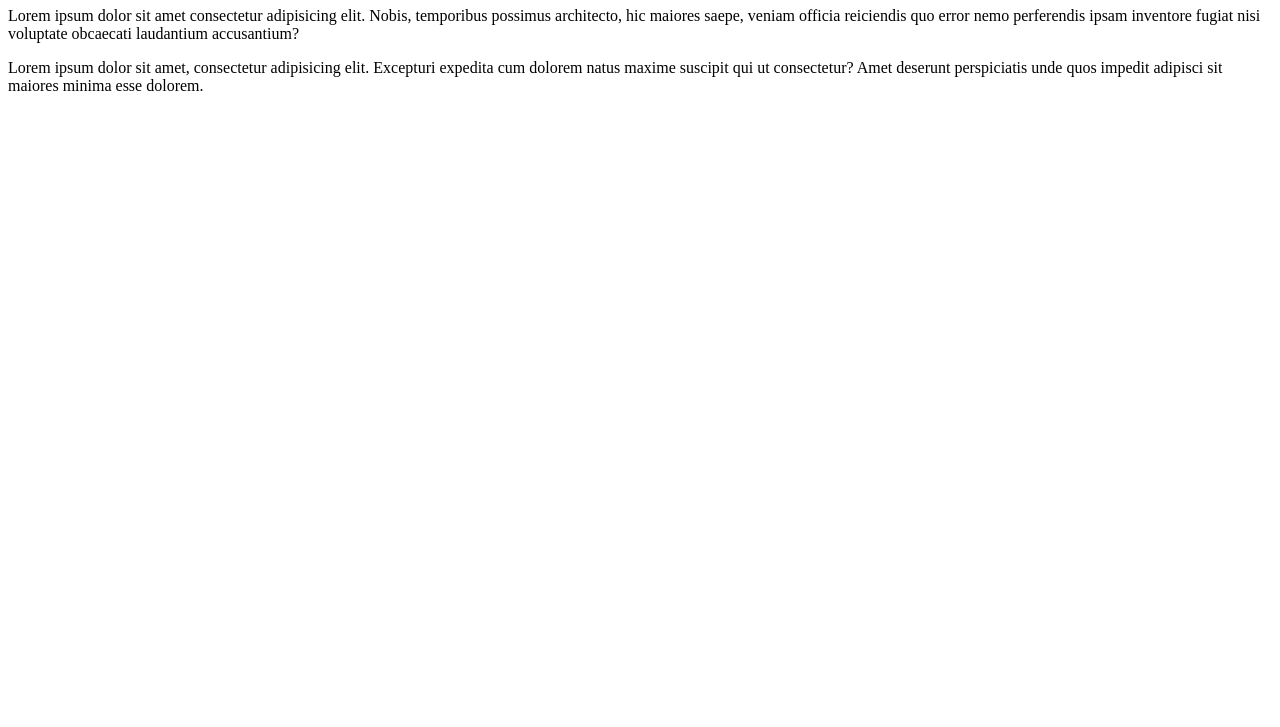
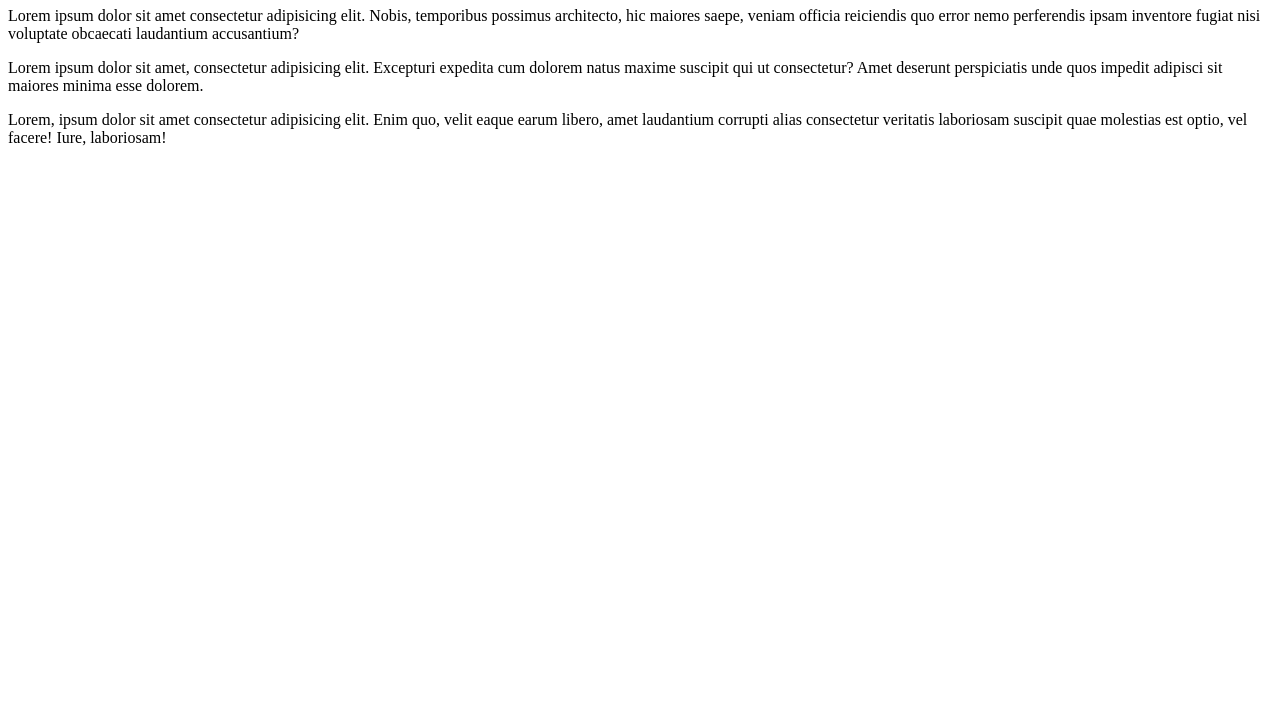
Before and after one commit to dev-kucha/bra-03-homework-salfteach, a plain HTML site: page index.html in a window 1280 px wide. Shown: the part 73-800 px from the top of the page. Drawn offline with Linux system fonts and the light colour scheme.

```diff
--- a/index.html
+++ b/index.html
@@ -15,6 +15,9 @@
         laudantium accusantium?</p>
     <p>Lorem ipsum dolor sit amet, consectetur adipisicing elit. Excepturi expedita cum dolorem natus maxime suscipit
         qui ut consectetur? Amet deserunt perspiciatis unde quos impedit adipisci sit maiores minima esse dolorem.</p>
+    <p>Lorem, ipsum dolor sit amet consectetur adipisicing elit. Enim quo, velit eaque earum libero, amet laudantium
+        corrupti alias consectetur veritatis laboriosam suscipit quae molestias est optio, vel facere! Iure, laboriosam!
+    </p>
 </body>
 
 </html>
```
Also changed, not shown: index2.html (added), 1 other file.
